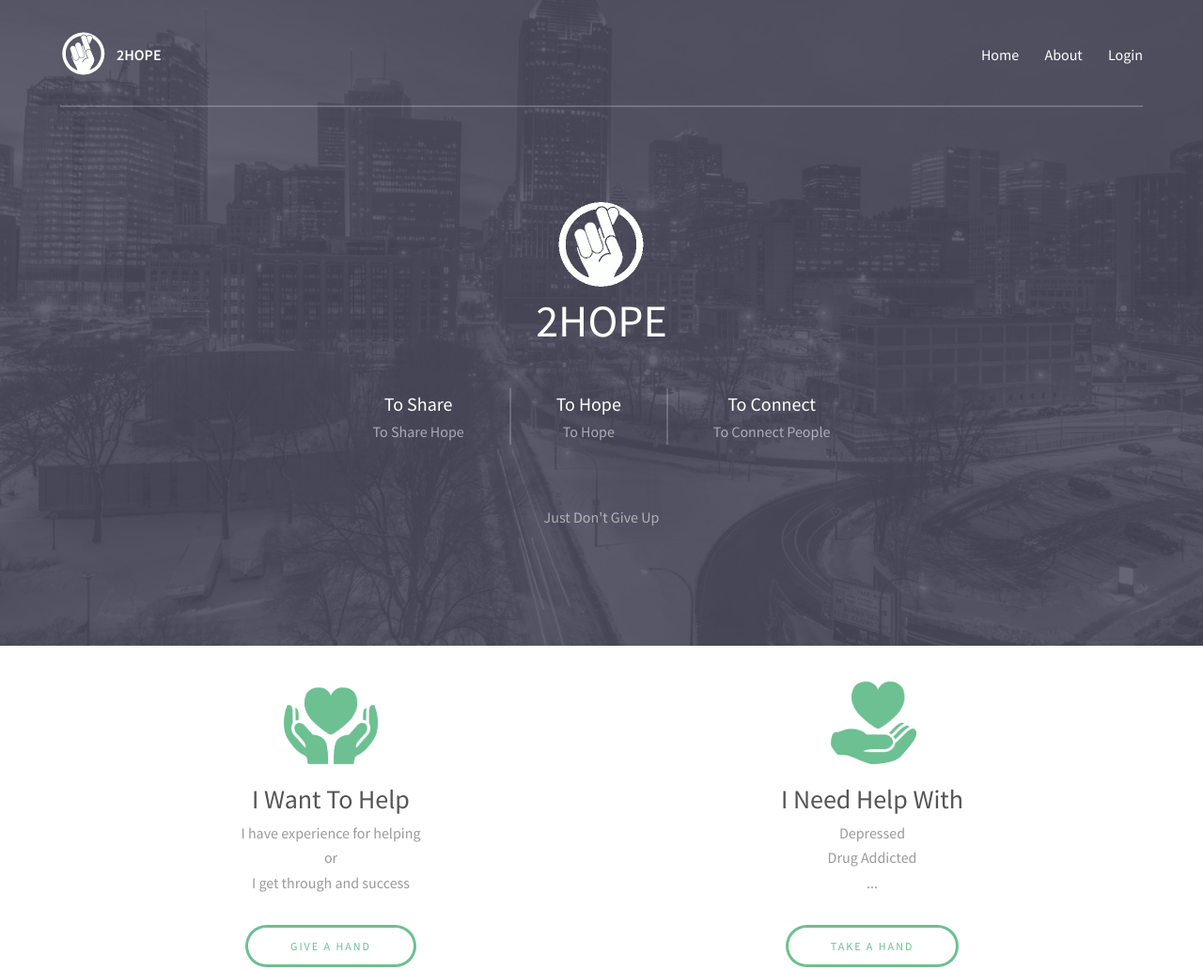
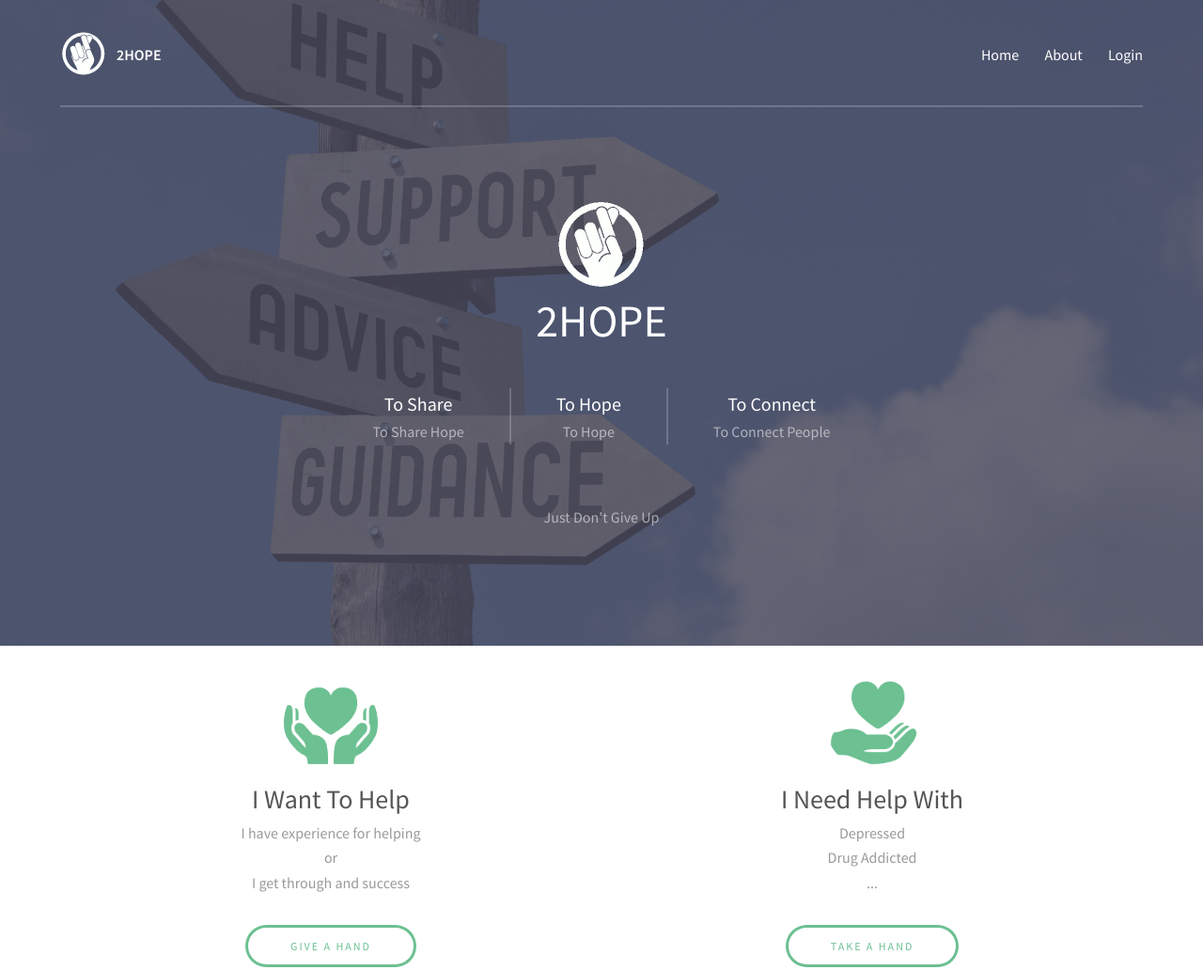
Before and after one commit to ManishShiwlani/Hyland-Hackathon-2020, a plain HTML site: page index.html in a window 1280 px wide. Shown: the top 1032 px of the page at 94% size. Drawn offline with Linux system fonts and the light colour scheme.

Commit message:
css modify

```diff
--- a/assets/css/main.css
+++ b/assets/css/main.css
@@ -2928,8 +2928,8 @@
 /* Banner */
 
 	#banner {
-		padding: 8em 0 9em 0;
-		background-image: url(../../images/banner.jpg);
+		padding: 7em 0 5em 0;
+		background-image: url(../../images/support.jpg);
 		background-size: cover;
 		background-position: bottom;
 		background-attachment: fixed;
@@ -2952,7 +2952,7 @@
 			border-top: 2px solid rgba(255, 255, 255, 0.2);
 			position: relative;
 			z-index: 10005;
-			padding-top: 8em;
+			padding-top: 3em;
 		}
 
 		#banner h1 {
```
Also changed, not shown: images/banner.jpg (deleted).
